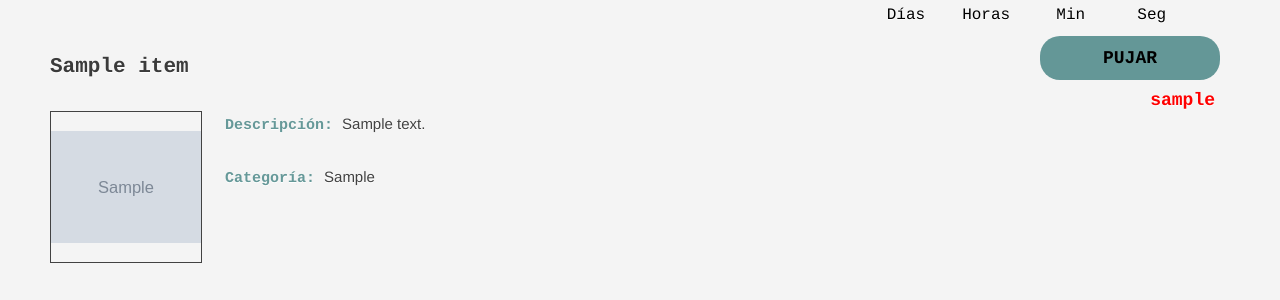
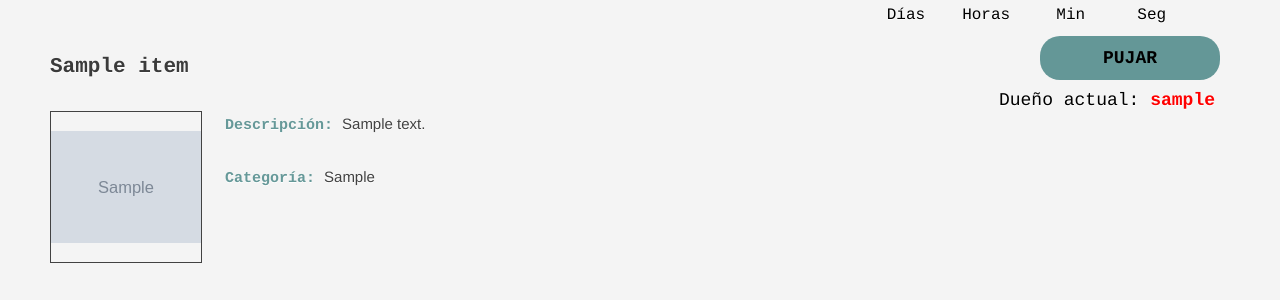
Before and after one commit to Garinoth/subastasIS2, a Django app: page /subastas/auctions/1 in a window 1280 px wide. Shown: the part 335-635 px from the top of the page. Run offline with Django 3.2, Linux system fonts and the light colour scheme; a user stored in the database is signed in; tables that the repository leaves empty hold one stand-in row (values such as "Sample post"); grey boxes marked "Sample" are stand-in pictures; parts of the project's set-up code (start-up, migrations or seed data) failed here and were passed over.

Commit message:
Minor fixes on auction template

```diff
--- a/subastasIS2_django/subastas/static/css/style.css
+++ b/subastasIS2_django/subastas/static/css/style.css
@@ -727,6 +727,11 @@ textarea#id_item-description {
     color: #424242;
 }
 
+#preowner {
+    color: black;
+    font-weight: 400;
+}
+
 .owner {
     display: inline-block;
     clear: right;
--- a/subastasIS2_django/subastas/templates/subastas/auction_detail.html
+++ b/subastasIS2_django/subastas/templates/subastas/auction_detail.html
@@ -19,7 +19,7 @@
 <div class="fila">
     <div class="top_section">
         <input class="ultima_columna right bid button body" value="PUJAR" />
-        <span class="ultima_columna right owner">{{ auction_list.item.owner.user.username }}</span>
+        <span class="ultima_columna right owner"><span id="preowner">Dueño actual: </span>{{ auction_list.item.owner.user.username }}</span>
     </div>
     <h2 class="auctiontitle">{{ auction_list.item.name }}</h2>
 </div>
@@ -60,6 +60,7 @@ oDiff.seconds<=9?seconds = '0'+oDiff.seconds: seconds = oDiff.seconds;
 time = days + ":" + hours + ":" + minutes + ":" + seconds;
 }
 use_time_difference();
+{% load static %}
 $('#counter').countdown({
 stepTime: 60,
 format: 'dd:hh:mm:ss',
@@ -67,7 +68,7 @@ startTime: time,
 digitImages: 6,
 digitWidth: 30,
 digitHeight: 43,
-image: "../../static/images/digits2.png"
+image: "{% static 'images/digits2.png' %}"
 });
 </script>
 
```
